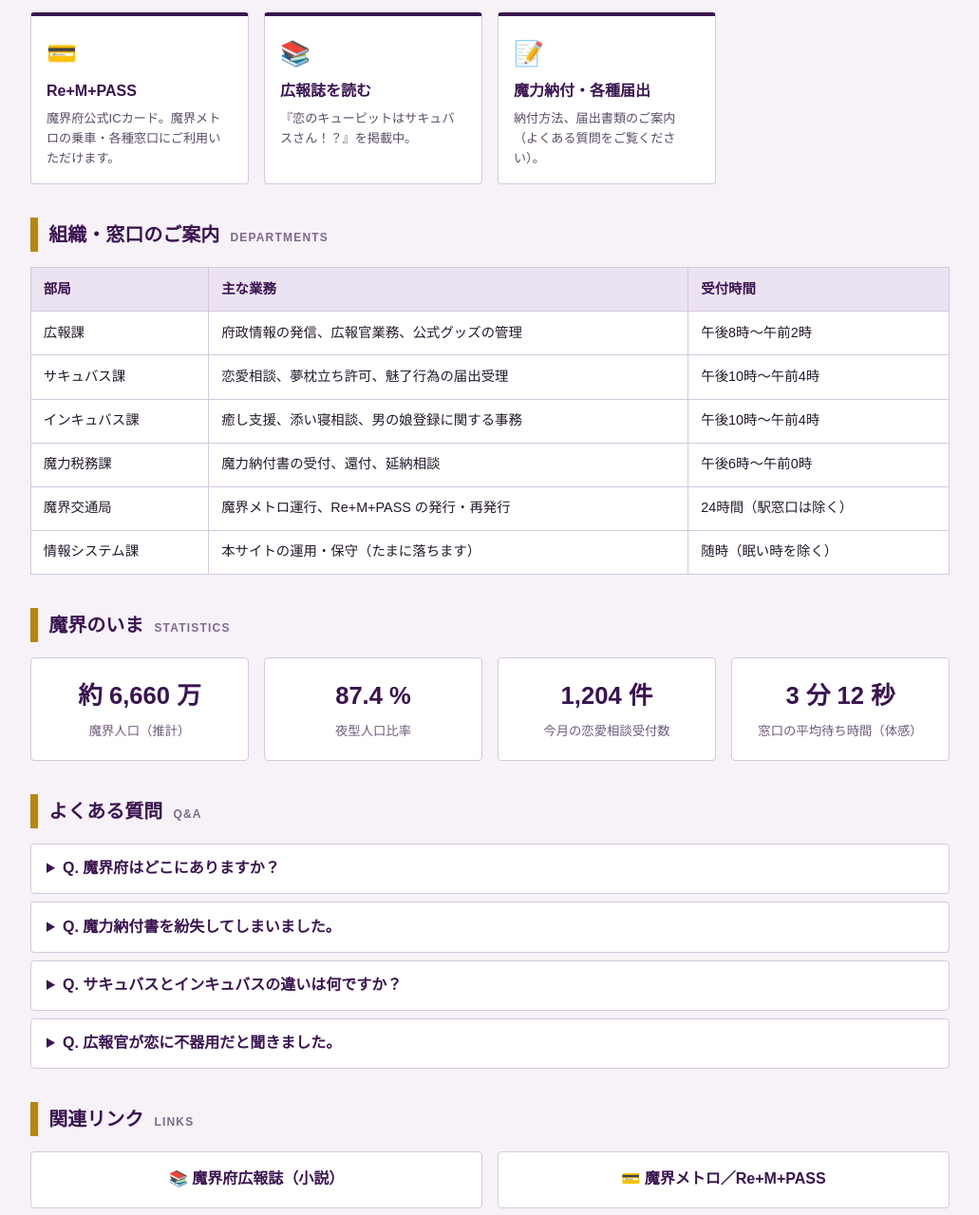
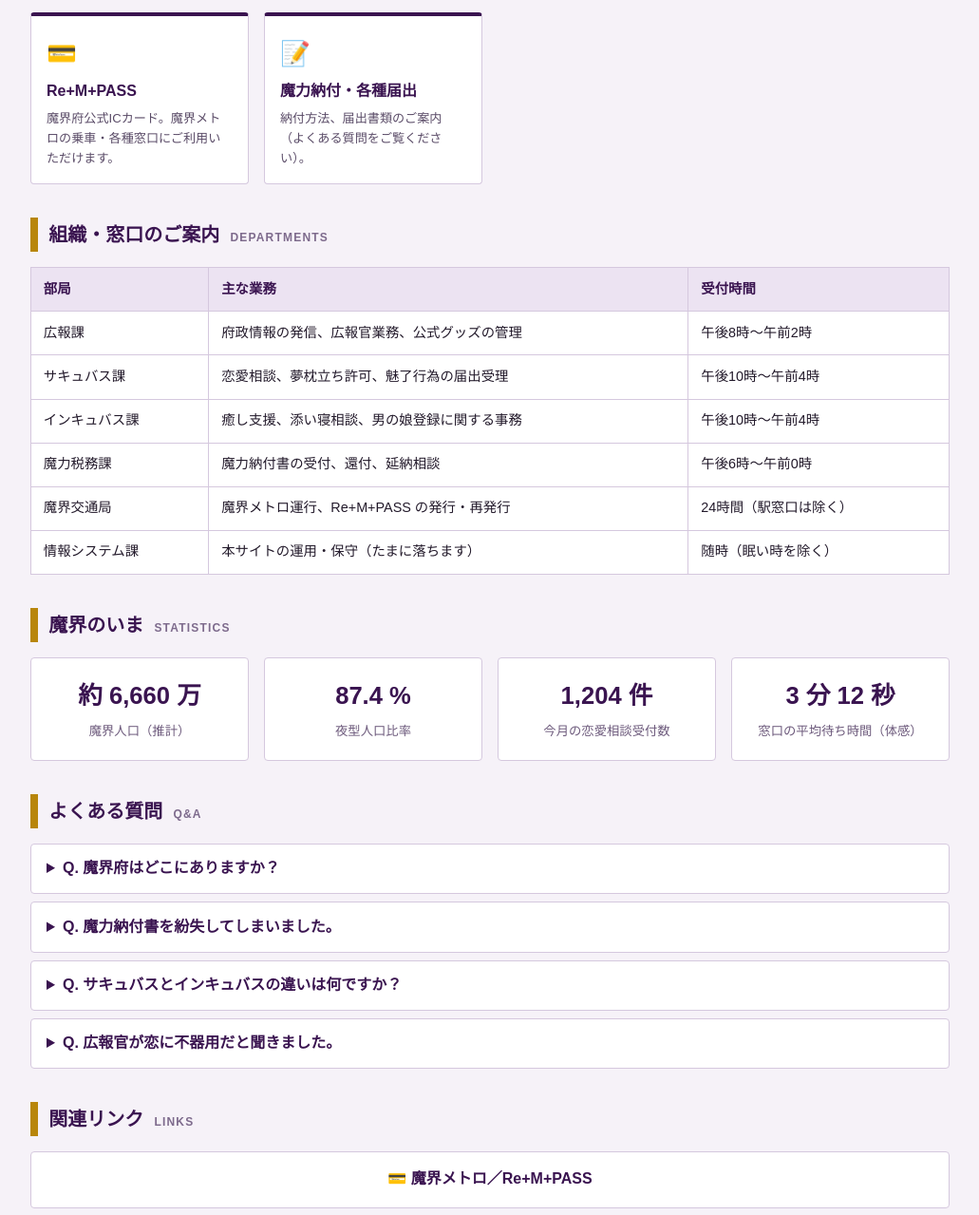
Before and after one commit to higashiikenaga/makaifu, a plain HTML site: page index.html in a window 1280 px wide. Shown: the part 981-2260 px from the top of the page at 95% size, without its empty margins (124-1155 px from the left). Drawn offline with Linux system fonts and the light colour scheme.

Commit message:
小説リンクを削除
Co-Authored-By: Claude Sonnet 5.5 <noreply@anthropic.com>
Claude-Session: https://claude.ai/code/session_01GNAdBgQ6xXp46yz8u6uQx3

```diff
--- a/index.html
+++ b/index.html
@@ -224,7 +224,6 @@
     <h2 class="section" id="procedures">各種手続き<span>PROCEDURES</span></h2>
     <div class="grid">
       <a class="card" href="https://higashiikenaga.github.io/metro_ic/index.html"><div class="ic">💳</div><h3>Re+M+PASS</h3><p>魔界府公式ICカード。魔界メトロの乗車・各種窓口にご利用いただけます。</p></a>
-      <a class="card" href="https://kakuyomu.jp/works/16818622172681698163"><div class="ic">📚</div><h3>広報誌を読む</h3><p>『恋のキューピットはサキュバスさん！？』を掲載中。</p></a>
       <a class="card" href="#faq"><div class="ic">📝</div><h3>魔力納付・各種届出</h3><p>納付方法、届出書類のご案内（よくある質問をご覧ください）。</p></a>
     </div>
 
@@ -255,7 +254,6 @@
 
     <h2 class="section">関連リンク<span>LINKS</span></h2>
     <div class="banners">
-      <a href="https://kakuyomu.jp/works/16818622172681698163">📚 魔界府広報誌（小説）</a>
       <a href="https://higashiikenaga.github.io/metro_ic/index.html">💳 魔界メトロ／Re+M+PASS</a>
     </div>
 
```
